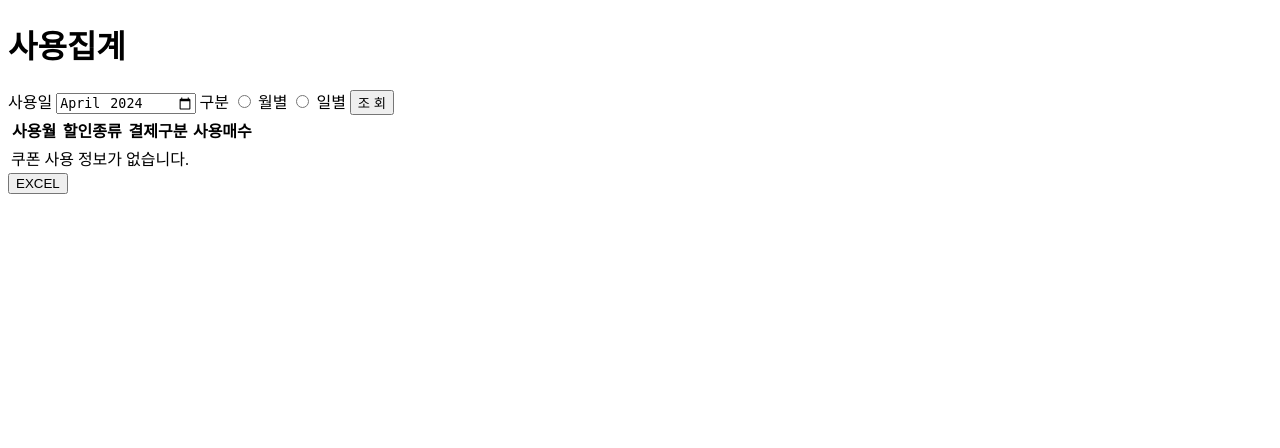
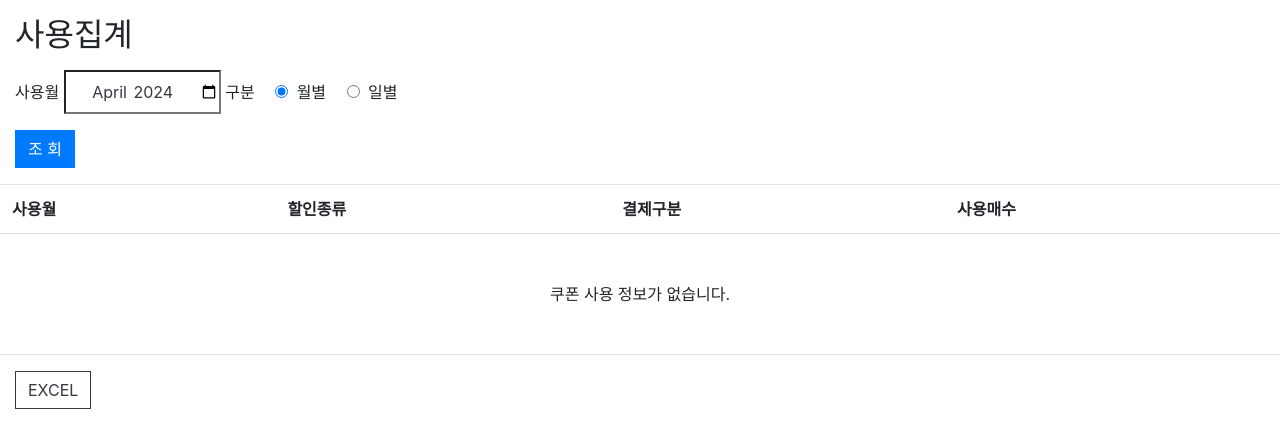
Before and after one commit to redraoh/git6a_final_project_A, a FastAPI app: page /cplist in a window 1280 px wide. Shown: the top 448 px of the page. Run offline with FastAPI, Linux system fonts and the light colour scheme; parts of the project's set-up code (start-up, migrations or seed data) failed here and were passed over; some libraries are stand-ins or nearby versions.

Commit message:
toggle month and date, modify connect table, add row

```diff
--- a/app/routes/coupon.py
+++ b/app/routes/coupon.py
@@ -14,7 +14,8 @@ templates = Jinja2Templates(directory='views/templates')
 @coupon_router.get('/cplist', response_class=HTMLResponse)
 def cplist(req: Request):
     cplist = CouponService.select_cplist()
-    return templates.TemplateResponse('slct_cp.html', {'request': req, 'cplist': cplist})
+    row = CouponService.select_cplist().fetchone()
+    return templates.TemplateResponse('slct_cp.html', {'request': req, 'cplist': cplist, 'row': row})
 
 
 # 차량 조회 페이지
--- a/app/services/coupon.py
+++ b/app/services/coupon.py
@@ -2,7 +2,7 @@ from sqlalchemy import select
 
 from app.dbfactory import Session
 from app.models.coupon import Coupon
-from app.models.car import Board
+from app.models.car import Car
 
 
 class CouponService():
@@ -19,8 +19,8 @@ class CouponService():
     @staticmethod
     def select_carlist():
         with Session() as sess:
-            stmt = select(Board.cno, Board.ent_time, Board.ent, Board.disc) \
-                .order_by(Board.pno) \
+            stmt = select(Car.cno, Car.ent_time, Car.ent, Car.disc) \
+                .order_by(Car.pno) \
                 .offset(0).limit(20)
             result = sess.execute(stmt)
         return result
--- a/views/templates/slct_cp.html
+++ b/views/templates/slct_cp.html
@@ -3,41 +3,97 @@
 <head>
     <meta charset="UTF-8">
     <title>사용집계</title>
+    <link rel="stylesheet" href="https://stackpath.bootstrapcdn.com/bootstrap/4.3.1/css/bootstrap.min.css" >
+    <link rel="stylesheet" href="https://cdn.jsdelivr.net/npm/bootstrap-icons@1.11.3/font/bootstrap-icons.min.css">
+    <style>
+        .slcppg .container-fluid label {
+            margin-bottom:0
+        }
+        .slcppg .hid {
+            display:none;
+        }
+        .table tr:last-child {
+            border-bottom: 1px solid #dee2e6!important;
+        }
+    </style>
 </head>
 <body>
-<h1>사용집계</h1>
-<label for="usmth">사용일</label>
-<input type="month" id="usmth" name="usmth" />
-구분 <input type="radio" name="slctcp" id="slctmon"> <label for="slctmon">월별</label> <input type="radio" name="slctcp" id="slctday"> <label for="slctday">일별</label>
-<button>조 회</button>
+<div class="slcppg">
+    <h2 class="container-fluid my-3">사용집계</h2>
+    <div class="container-fluid my-3" style="line-height:38px">
+        <div class="d-inline-block">
+            <div class="mon">
+                <label class="" for="usmth">사용월</label>
+                <input type="month" id="usmth" class="bg-white text-dark text-center" name="usmth" />
+            </div>
+            <div class="dt hid">
+                <label class="" for="usdt">사용일</label>
+                <input type="date" id="usdt" class="bg-white text-dark text-center" name="usdt" />
+            </div>
+        </div>
+        <div class="d-inline-block">
+            <span class="mr-3">구분</span>
+            <input type="radio" name="slctcp" id="slctmon" class="px-1 pr-2" value="slctmon" checked> <label for="slctmon" class="px-1 pr-3">월별</label>
+            <input type="radio" name="slctcp" id="slctday" class="pr-2" value="slctday"> <label for="slctday" class="px-1">일별</label>
+        </div>
+    </div>
+    <div class="container-fluid my-3">
+        <button class="btn btn-primary rounded-0">조 회</button>
+    </div>
 
-<table>
+
+    <table class="table my-3">
         <tr>
-        <th>사용월</th>
+            <th class="tablemth">사용월</th>
+            <th class="tabledt hid">사용일</th>
             <th>할인종류</th>
             <th>결제구분</th>
             <th>사용매수</th>
         </tr>
-    {% if row %}{% else %}
+        {% if row %}
+        {% for cp in cplist %}
             <tr>
-            <td colspan="3">쿠폰 사용 정보가 없습니다.</td>
+                <td>{{ cp.disc_time }}</td>
+                <td>{{ cp.disc }}</td>
+                <td>결제 완료</td>
+                <td>1</td>
+            </tr>
+        {% endfor %}
+        {% else %}
+            <tr>
+                <td colspan="4" class="text-center py-5">쿠폰 사용 정보가 없습니다.</td>
             </tr>
         {% endif %}
-    {% for cp in cplist %}
-    <tr>
-        <td>dummy</td>
-        <td>dummy</td>
-        <td>dummy</td>
-        <td>dummy</td>
-    </tr>
-    {% endfor %}
     </table>
 
-<button>EXCEL</button>
+    <div class="container-fluid my-3">
+        <button class="btn btn-outline-dark rounded-0">EXCEL</button>
+    </div>
+</div>
 
+
+<script src="https://ajax.googleapis.com/ajax/libs/jquery/3.7.1/jquery.min.js"></script>
 <script>
-    document.getElementById('usmth').value = new Date().toISOString().slice(0, 7);
-    document.getElementById('usmth').max = new Date().toISOString().slice(0, 7);
+    nowmth = new Date().toISOString().slice(0, 7);
+    nowdt = new Date().toISOString().substring(0, 10);
+
+    document.getElementById('usmth').value = nowmth;
+    document.getElementById('usmth').max = nowmth;
+
+    document.getElementById('usdt').value = nowdt;
+    document.getElementById('usdt').max = nowdt;
+
+    document.querySelector('#slctmon').addEventListener("click", () => {
+        document.querySelector('.mon').classList.remove('hid');
+        document.querySelector('.dt').className += ' hid';
+    });
+
+    document.querySelector('#slctday').addEventListener("click", () => {
+        document.querySelector('.mon').className += ' hid';
+        document.querySelector('.dt').classList.remove('hid');
+    });
+
+    console.log();
 </script>
 
 </body>
```
Lines whose indentation alone changed are shown as unchanged.
